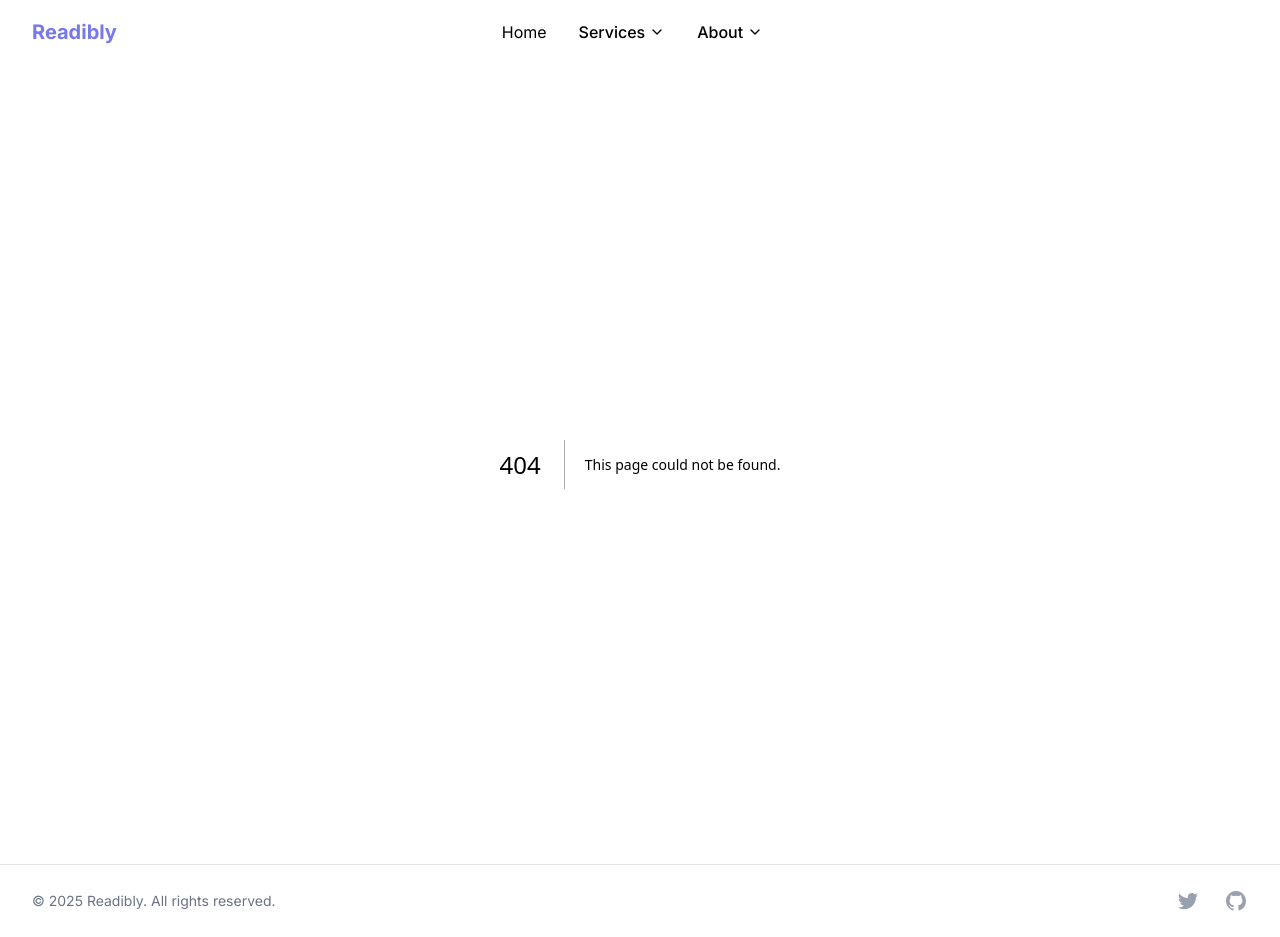
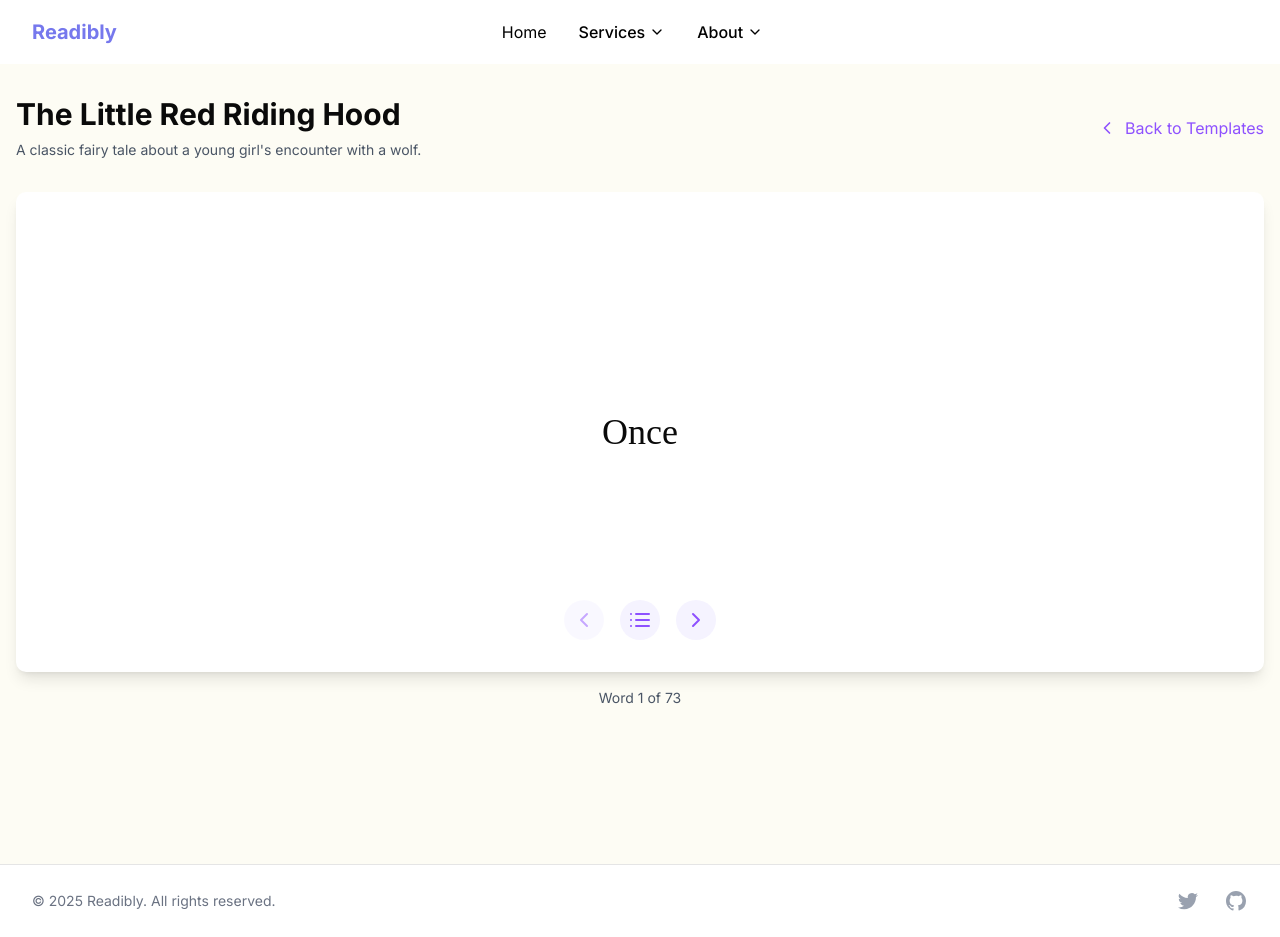
Before and after one commit to Readibly/readibly, a Next.js app in the folder frontend/: page /learn-text/1 in a window 1280 px wide. Before the commit this address had no page. Built offline with nearby package versions, Linux system fonts and the light colour scheme; a web font is replaced by a local one.

Commit message:
feat: implement LearnTextPage component for interactive word learning with speech synthesis

```diff
--- /dev/null
+++ b/frontend/src/app/learn-text/[id]/page.tsx
@@ -0,0 +1,196 @@
+'use client';
+
+import React, { useState, useEffect } from 'react';
+import { useParams, useRouter } from 'next/navigation';
+import { ChevronLeft, ChevronRight, List } from 'lucide-react';
+
+// Import the templates from a shared location (you might want to move this to a separate file)
+const templates = [
+  {
+    id: 1,
+    title: "The Little Red Riding Hood",
+    category: "fairytale",
+    description: "A classic fairy tale about a young girl's encounter with a wolf.",
+    content: "Once upon a time, there was a little girl who lived in a village near the forest. She was known to everyone as Little Red Riding Hood because of the red cloak she always wore. One day, her mother asked her to take some food to her grandmother who was sick and lived in a house in the forest. Little Red Riding Hood was happy to help and set off on her journey."
+  },
+  // ... other templates ...
+];
+
+export default function LearnTextPage() {
+  const params = useParams();
+  const router = useRouter();
+  const templateId = Number(params.id);
+  const template = templates.find(t => t.id === templateId);
+
+  const [currentWordIndex, setCurrentWordIndex] = useState(0);
+  const [words, setWords] = useState<string[]>([]);
+  const [speechSynthesis, setSpeechSynthesis] = useState<SpeechSynthesis | null>(null);
+  const [voices, setVoices] = useState<SpeechSynthesisVoice[]>([]);
+  const [clickedWords, setClickedWords] = useState<Set<string>>(new Set());
+  const [showPageSelector, setShowPageSelector] = useState(false);
+
+  useEffect(() => {
+    if (template) {
+      setWords(template.content.split(' '));
+    }
+
+    // Initialize speech synthesis
+    if (typeof window !== 'undefined') {
+      const synthesis = window.speechSynthesis;
+      setSpeechSynthesis(synthesis);
+
+      const loadVoices = () => {
+        const availableVoices = synthesis.getVoices();
+        setVoices(availableVoices);
+      };
+
+      loadVoices();
+      synthesis.onvoiceschanged = loadVoices;
+
+      return () => {
+        synthesis.cancel();
+        synthesis.onvoiceschanged = null;
+      };
+    }
+  }, [template]);
+
+  const speakWord = (word: string) => {
+    if (!speechSynthesis) return;
+
+    try {
+      speechSynthesis.cancel();
+      const utterance = new SpeechSynthesisUtterance(word);
+
+      utterance.rate = 0.8;
+      utterance.pitch = 1.0;
+      utterance.volume = 1.0;
+
+      const englishVoice = voices.find(voice =>
+        voice.lang.includes('en') && voice.name.includes('Google')
+      ) || voices.find(voice => voice.lang.includes('en')) || voices[0];
+
+      if (englishVoice) {
+        utterance.voice = englishVoice;
+      }
+
+      utterance.onerror = (event) => {
+        console.error('Speech synthesis error:', event);
+      };
+
+      speechSynthesis.speak(utterance);
+    } catch (err) {
+      console.error('Error in speech synthesis:', err);
+    }
+  };
+
+  const handleWordClick = (word: string) => {
+    speakWord(word);
+    setClickedWords(prev => {
+      const newSet = new Set(prev);
+      newSet.add(word);
+      return newSet;
+    });
+
+    setTimeout(() => {
+      setClickedWords(prev => {
+        const newSet = new Set(prev);
+        newSet.delete(word);
+        return newSet;
+      });
+    }, 1000);
+  };
+
+  const navigateToWord = (index: number) => {
+    setCurrentWordIndex(index);
+    setShowPageSelector(false);
+  };
+
+  if (!template) {
+    return <div>Template not found</div>;
+  }
+
+  return (
+    <div className="min-h-screen bg-[#FDFCF4]">
+      <div className="container mx-auto px-4 py-8">
+        <div className="mb-8 flex items-center justify-between">
+          <div>
+            <h1 className="text-3xl font-bold mb-2">{template.title}</h1>
+            <p className="text-sm text-gray-600">{template.description}</p>
+          </div>
+          <button
+            onClick={() => router.push('/learn')}
+            className="text-violet-500 hover:text-violet-600 flex items-center gap-2"
+          >
+            <ChevronLeft size={20} />
+            Back to Templates
+          </button>
+        </div>
+
+        <div className="bg-white rounded-lg shadow-lg p-8 min-h-[60vh] flex flex-col items-center justify-center relative">
+          <div className="text-center">
+            <span
+              className={`text-4xl font-['OpenDyslexic'] cursor-pointer select-none transition-all duration-200
+                ${clickedWords.has(words[currentWordIndex])
+                  ? 'bg-violet-100 text-[#2a2de0] scale-110 shadow-md'
+                  : 'hover:bg-gray-100'
+                }`}
+              onDoubleClick={() => handleWordClick(words[currentWordIndex])}
+              title="Double click to hear pronunciation"
+            >
+              {words[currentWordIndex]}
+            </span>
+          </div>
+
+          <div className="absolute bottom-8 left-0 right-0 flex justify-center items-center gap-4">
+            <button
+              onClick={() => setCurrentWordIndex(prev => Math.max(0, prev - 1))}
+              disabled={currentWordIndex === 0}
+              className="p-2 rounded-full bg-violet-50 text-violet-500 hover:bg-violet-100 disabled:opacity-50"
+            >
+              <ChevronLeft size={24} />
+            </button>
+
+            <button
+              onClick={() => setShowPageSelector(!showPageSelector)}
+              className="p-2 rounded-full bg-violet-50 text-violet-500 hover:bg-violet-100"
+            >
+              <List size={24} />
+            </button>
+
+            <button
+              onClick={() => setCurrentWordIndex(prev => Math.min(words.length - 1, prev + 1))}
+              disabled={currentWordIndex === words.length - 1}
+              className="p-2 rounded-full bg-violet-50 text-violet-500 hover:bg-violet-100 disabled:opacity-50"
+            >
+              <ChevronRight size={24} />
+            </button>
+          </div>
+
+          {showPageSelector && (
+            <div className="absolute bottom-20 left-1/2 transform -translate-x-1/2 bg-white rounded-lg shadow-lg p-4 max-h-60 overflow-y-auto">
+              <div className="grid grid-cols-5 gap-2">
+                {words.map((_, index) => (
+                  <button
+                    key={index}
+                    onClick={() => navigateToWord(index)}
+                    className={`p-2 rounded ${
+                      index === currentWordIndex
+                        ? 'bg-violet-500 text-white'
+                        : 'bg-violet-50 text-violet-500 hover:bg-violet-100'
+                    }`}
+                  >
+                    {index + 1}
+                  </button>
+                ))}
+              </div>
+            </div>
+          )}
+        </div>
+
+        <div className="mt-4 text-center text-sm text-gray-600">
+          Word {currentWordIndex + 1} of {words.length}
+        </div>
+      </div>
+    </div>
+  );
+}
```
